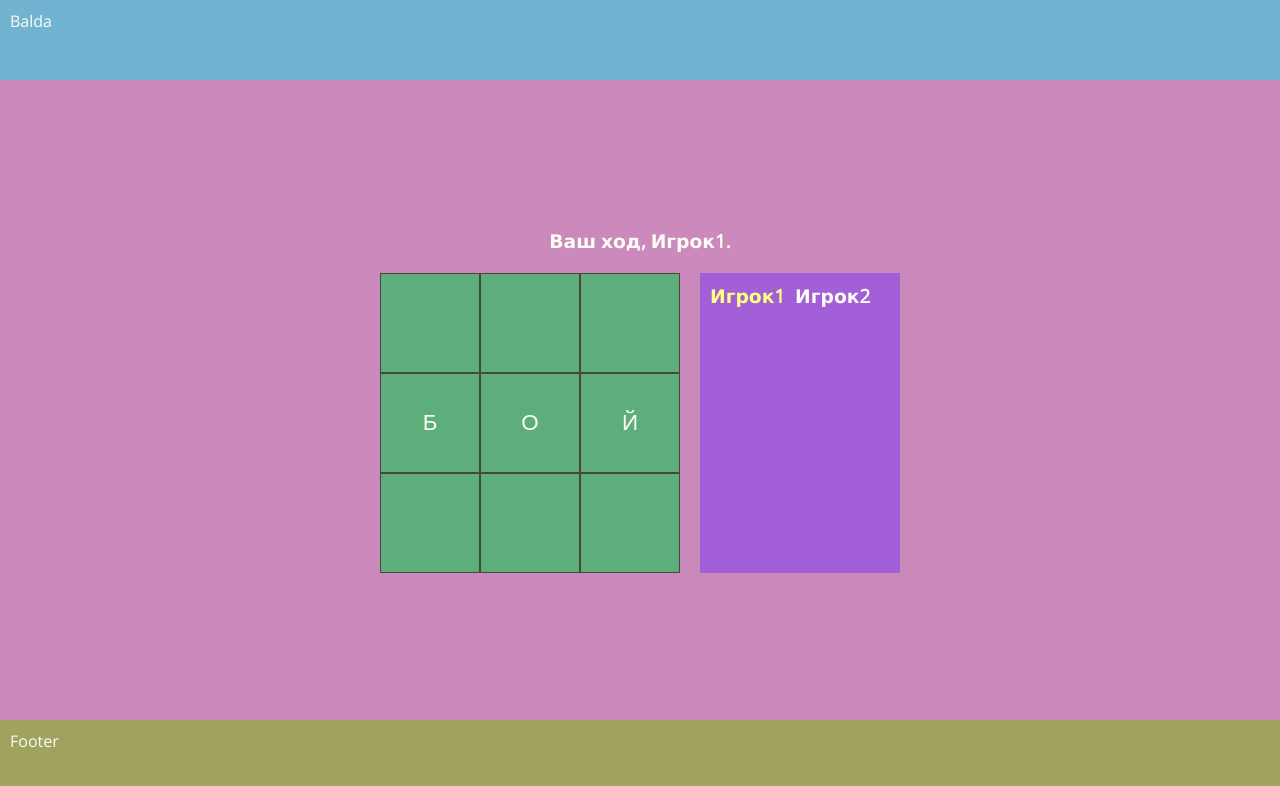
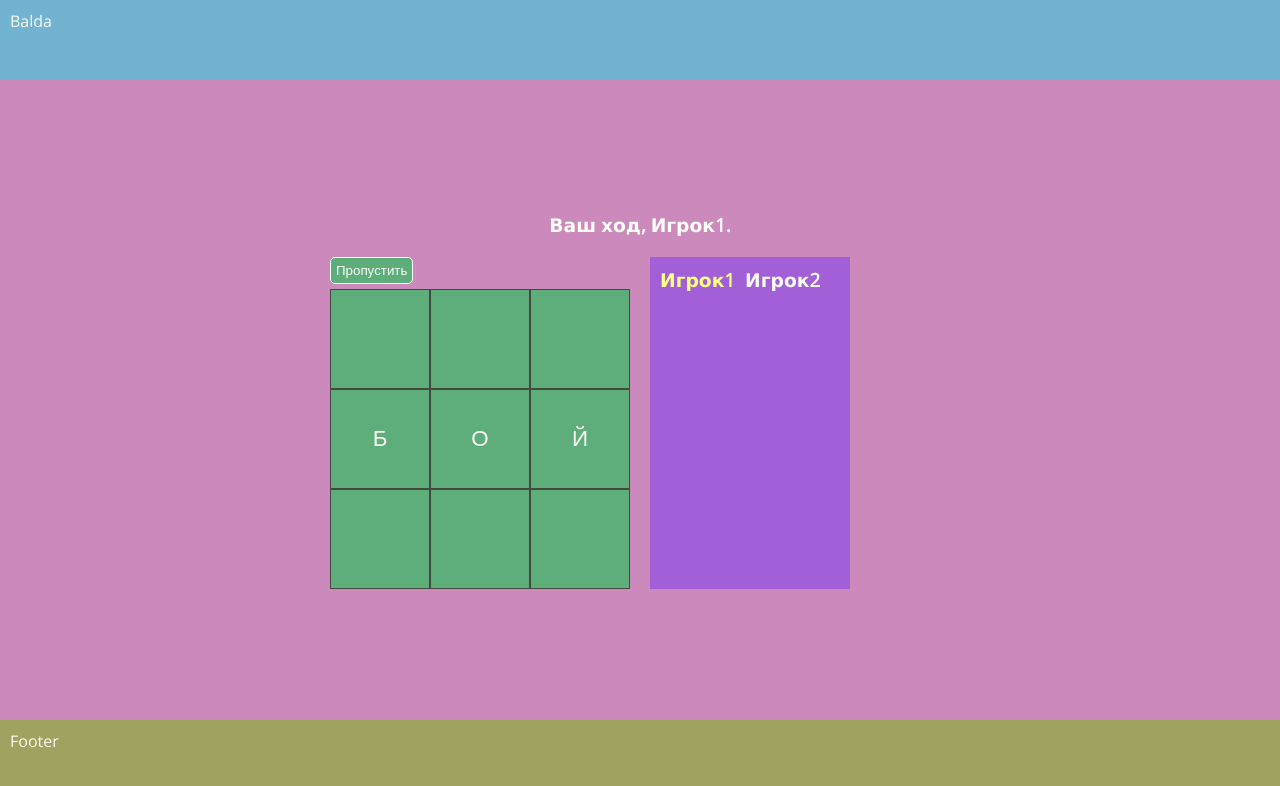
Before and after one commit to femiarkh/react-game, a React (Create React App) app: page / in a window 1280 px wide. Shown: the top 786 px of the page. Built offline with nearby package versions, Linux system fonts and the light colour scheme.

Commit message:
feat: add pass button

```diff
--- /dev/null
+++ b/src/components/ButtonsContainer.jsx
@@ -0,0 +1,25 @@
+import React from 'react';
+import { usePlayersData } from '../hooks/usePlayersData';
+import { useMessage } from '../hooks/useMessage';
+
+const ButtonsContainer = () => {
+  const { changeMessage } = useMessage();
+  const { playersData, changePlayersData } = usePlayersData();
+  function handlePassClick() {
+    const movingIndex = playersData.findIndex((player) => player.isMoving);
+    const newPlayersData = Array.from(playersData);
+    newPlayersData[movingIndex].isMoving = false;
+    const newMovingIndex = newPlayersData[movingIndex + 1] ?
+      movingIndex + 1 : 0;
+    newPlayersData[newMovingIndex].isMoving = true;
+    changeMessage(`${newPlayersData[movingIndex].name} пропускает ход. Ваш ход, ${newPlayersData[newMovingIndex].name}!`);
+    changePlayersData(newPlayersData);
+  }
+  return (
+    <div className="buttons-container">
+      <button type="button" onClick={handlePassClick}>Пропустить</button>
+    </div>
+  );
+};
+
+export { ButtonsContainer };
--- a/src/components/GameContainer.tsx
+++ b/src/components/GameContainer.tsx
@@ -1,10 +1,14 @@
 import React from 'react';
 import { GameBoard } from './GameBoard';
+import { ButtonsContainer } from './ButtonsContainer';
 import { ScoreContainer } from './ScoreContainer';
 
 const GameContainer = () => (
   <div className="game-container">
-    <GameBoard />
+    <div className="game-container__game-field">
+      <ButtonsContainer />
+      <GameBoard />
+    </div>
     <ScoreContainer />
   </div>
 );
--- a/src/style/style.scss
+++ b/src/style/style.scss
@@ -19,6 +19,15 @@ $footer-color: #9fa35f;
 body {
   font-family: "Open Sans", Verdana, sans-serif;
   color: $font-color;
+}
+
+button {
+  padding: 5px;
+  color: $font-color;
+  background-color: $board-color;
+  border: 1px solid $font-color;
+  border-radius: 5px;
+  cursor: pointer;
 }
 
 .container {
@@ -46,14 +55,19 @@ body {
 }
 
 .game-container {
-  display: flex;
-  flex-wrap: wrap;
-  justify-content: center;
+  display: grid;
+  grid-gap: 20px;
+  grid-template-columns: repeat(auto-fit, minmax(300px, 1fr));
+  width: 100%;
+}
+
+.game-container__game-field {
+  justify-self: end;
 }
 
 .game-board {
   display: grid;
-  margin-right: 20px;
+  justify-content: center;
 }
 
 .game-board-small {
@@ -87,7 +101,13 @@ body {
   background-color: $highlight-color;
 }
 
+.buttons-container {
+  background-color: $main-color;
+  margin-bottom: 5px;
+}
+
 .score-container {
+  justify-self: start;
   display: flex;
   background-color: $score-background-color;
   padding: 10px;
@@ -122,3 +142,14 @@ body {
   padding: 10px;
   background-color: $footer-color;
 }
+
+@media (max-width: 820px) {
+
+  .game-container__game-field {
+    justify-self: center;
+  }
+
+  .score-container {
+    justify-self: center;
+  }
+}
```
